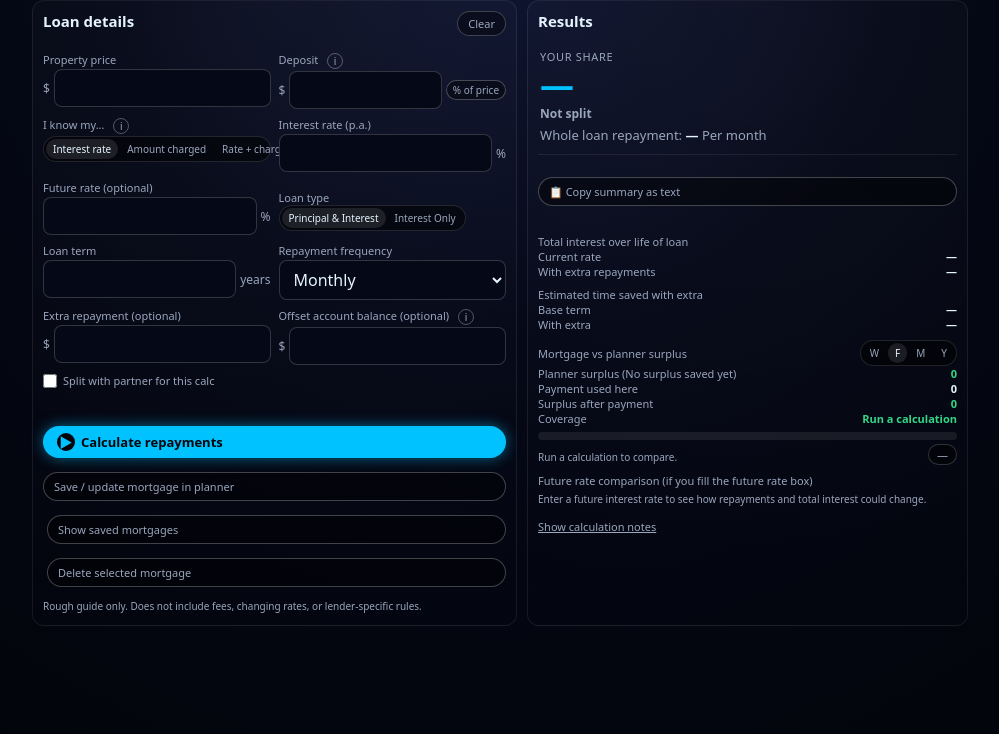
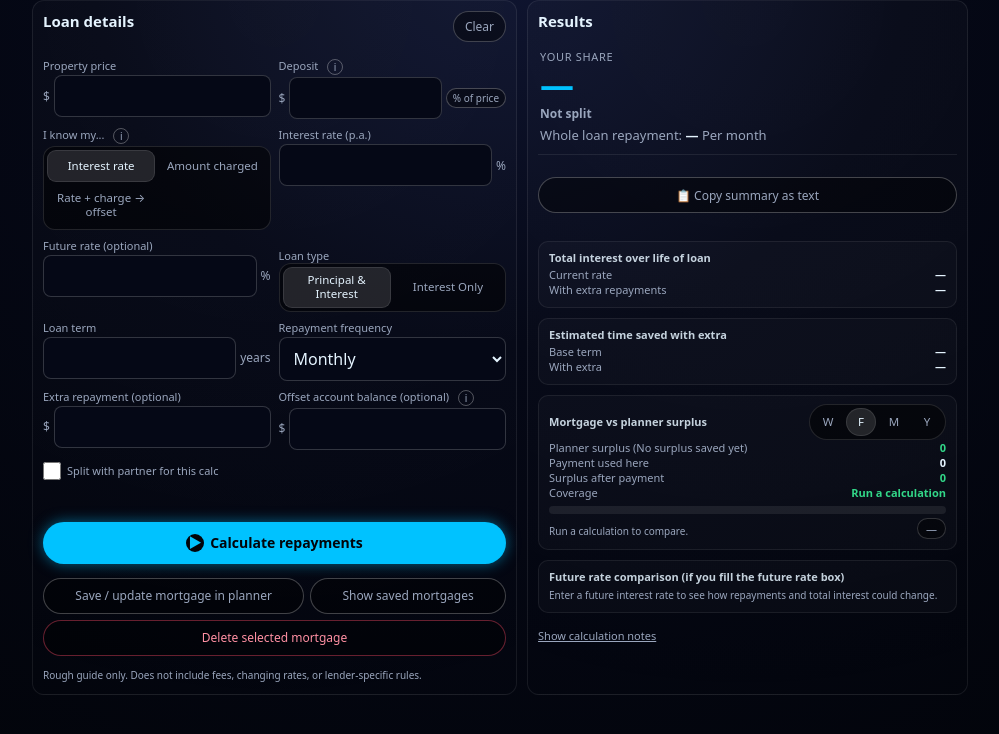
Before and after one commit to grantelliotwalker-coder/Needs-vs-Wants, a plain HTML site: page mortgageCalculator.html in a window 1280 px wide. Shown: the part 66-800 px from the top of the page, without its empty margins (140-1139 px from the left). Drawn offline with Linux system fonts and the light colour scheme.

Commit message:
Update mortgageCalculator.html

```diff
--- a/mortgageCalculator.html
+++ b/mortgageCalculator.html
@@ -94,7 +94,8 @@
 
     .pill-button {
       border-radius: 999px;
-      padding: 6px 12px;
+      padding: 7px 12px;
+      min-height: 32px;
       font-size: 13px;
       border: 1px solid rgba(255, 255, 255, 0.16);
       background: rgba(0, 0, 0, 0.4);
@@ -128,8 +129,11 @@
 
     .summary-toggle-button {
       border-radius: 999px;
-      padding: 4px 10px;
-      font-size: 11px;
+      padding: 6px 11px;
+      min-height: 30px;
+      display: inline-flex;
+      align-items: center;
+      font-size: 12px;
       border: 1px solid rgba(255, 255, 255, 0.22);
       background: rgba(0, 0, 0, 0.4);
       color: var(--muted);
@@ -213,28 +217,53 @@
     }
 
     .type-toggle {
-      display: inline-flex;
-      padding: 2px;
-      border-radius: 999px;
+      display: grid;
+      grid-template-columns: repeat(auto-fit, minmax(84px, 1fr));
+      width: 100%;
+      padding: 3px;
+      border-radius: 12px;
       background: rgba(0, 0, 0, 0.5);
       border: 1px solid rgba(255, 255, 255, 0.12);
-      gap: 2px;
+      gap: 3px;
+    }
+
+    /* Narrow, single-letter toggles (W/F/M/Y) don't need to stretch full
+       width or wrap - keep them compact and pill-shaped. */
+    .type-toggle.type-toggle-compact {
+      display: inline-grid;
+      grid-template-columns: repeat(4, minmax(30px, 1fr));
+      width: auto;
+      border-radius: 999px;
     }
 
     .type-option {
-      border-radius: 999px;
+      border-radius: 9px;
       border: none;
       background: transparent;
       color: var(--muted);
-      font-size: 10px;
-      padding: 3px 7px;
+      font-size: 11.5px;
+      line-height: 1.25;
+      padding: 6px 6px;
+      min-height: 32px;
       cursor: pointer;
-      white-space: nowrap;
+      white-space: normal;
+      word-break: normal;
+      display: flex;
+      align-items: center;
+      justify-content: center;
+      text-align: center;
+    }
+
+    .type-toggle-compact .type-option {
+      border-radius: 999px;
+      min-height: 28px;
+      padding: 5px 4px;
     }
 
     .type-option.active {
-      background: rgba(255, 255, 255, 0.1);
+      background: rgba(255, 255, 255, 0.12);
       color: var(--text);
+      box-shadow: 0 0 0 1px rgba(255, 255, 255, 0.1) inset;
     }
 
     .summary-row {
@@ -338,7 +367,8 @@
       background: #050816;
       border-radius: 8px;
       border: 1px solid rgba(255, 255, 255, 0.18);
-      padding: 7px 10px;
+      padding: 9px 10px;
+      min-height: 38px;
       color: var(--text);
       font-size: 16px;
       outline: none;
@@ -368,14 +398,16 @@
       background: var(--accent);
       border: none;
       color: #02040a;
-      padding: 7px 14px;
+      padding: 10px 14px;
+      min-height: 42px;
       border-radius: 999px;
       font-weight: 600;
-      font-size: 13px;
+      font-size: 14px;
       cursor: pointer;
       box-shadow: 0 0 14px rgba(0, 194, 255, 0.5);
       display: inline-flex;
       align-items: center;
+      justify-content: center;
       gap: 6px;
       white-space: nowrap;
     }
@@ -399,13 +431,16 @@
       border: 1px solid rgba(255, 255, 255, 0.25);
       background: rgba(0, 0, 0, 0.4);
       color: var(--muted);
-      padding: 6px 10px;
-      font-size: 11px;
+      padding: 8px 12px;
+      min-height: 36px;
+      font-size: 12px;
       cursor: pointer;
       display: inline-flex;
       align-items: center;
+      justify-content: center;
       gap: 6px;
-      white-space: nowrap;
+      white-space: normal;
+      text-align: center;
     }
 
     .secondary-btn.good {
@@ -416,6 +451,28 @@
     .secondary-btn.bad {
       border-color: rgba(255, 77, 106, 0.7);
       color: var(--danger);
+    }
+
+    .action-row {
+      display: flex;
+      flex-wrap: wrap;
+      gap: 6px;
+      margin-top: 6px;
+    }
+
+    .action-row .secondary-btn {
+      margin-top: 0;
+      flex: 1 1 auto;
+      justify-content: center;
+    }
+
+    .secondary-btn.danger-outline {
+      border-color: rgba(255, 77, 106, 0.4);
+      color: #ff90a3;
+    }
+
+    .secondary-btn.danger-outline:active {
+      border-color: rgba(255, 77, 106, 0.8);
     }
 
     .result-big {
@@ -726,6 +783,26 @@
       font-size: 11px;
       text-align: right;
     }
+
+    .results-stack {
+      display: flex;
+      flex-direction: column;
+      gap: 10px;
+    }
+
+    .result-block {
+      background: rgba(255, 255, 255, 0.025);
+      border: 1px solid rgba(255, 255, 255, 0.07);
+      border-radius: 10px;
+      padding: 8px 10px 10px;
+    }
+
+    .result-block .field-label {
+      font-weight: 600;
+      color: var(--text);
+      opacity: 0.85;
+      margin-bottom: 2px;
+    }
   </style>
 </head>
 <body>
@@ -919,12 +996,12 @@
 
             <!-- Split for calculator / affordability -->
             <div class="field-group">
-                <div class="field-inline">
-                    <input id="calcSplitCheckbox" type="checkbox" style="width:14px;height:14px;" />
+                <label class="field-inline" for="calcSplitCheckbox" style="cursor:pointer;padding:4px 0;">
+                    <input id="calcSplitCheckbox" type="checkbox" style="width:18px;height:18px;flex-shrink:0;" />
                     <span class="field-label" style="margin-left:2px;">
                         Split with partner for this calc
                     </span>
-                </div>
+                </label>
                 <div class="split-box" id="splitBox" style="display:none;">
                     <div class="field-label">Your share of the repayment</div>
                     <div class="field-inline" style="align-items:center;gap:8px;">
@@ -949,17 +1026,19 @@
           Calculate repayments
         </button>
 
+        <div class="action-row">
           <button class="secondary-btn" id="addToPlannerBtn">
             Save / update mortgage in planner
           </button>
 
-        <button class="secondary-btn" id="toggleSavedLoansBtn" style="margin-left:4px;">
+          <button class="secondary-btn" id="toggleSavedLoansBtn">
             Show saved mortgages
           </button>
 
-        <button class="secondary-btn" id="deleteMortgageBtn" style="margin-left:4px;">
+          <button class="secondary-btn danger-outline" id="deleteMortgageBtn">
             Delete selected mortgage
           </button>
+        </div>
 
         <div class="hidden-box" id="savedLoansBox">
           <div class="field-label">Mortgages saved into your planner from this tool</div>
@@ -1005,8 +1084,8 @@
         </button>
         <div class="note" id="copySummaryStatus"></div>
 
-        <div style="display:flex;flex-direction:column;gap:8px;">
-          <div>
+        <div class="results-stack">
+          <div class="result-block">
             <div class="field-label">Total interest over life of loan</div>
             <div class="mini-row">
               <span class="mini-label">Current rate</span>
@@ -1019,7 +1098,7 @@
             <div class="note" id="offsetNote" style="display:none;"></div>
           </div>
 
-          <div>
+          <div class="result-block">
             <div class="field-label">Estimated time saved with extra</div>
             <div class="mini-row">
               <span class="mini-label">Base term</span>
@@ -1031,10 +1110,10 @@
             </div>
           </div>
 
-          <div>
+          <div class="result-block">
             <div style="display:flex;justify-content:space-between;align-items:center;gap:8px;flex-wrap:wrap;">
               <div class="field-label">Mortgage vs planner surplus</div>
-              <div class="type-toggle" id="viewToggle">
+              <div class="type-toggle type-toggle-compact" id="viewToggle">
                 <button class="type-option" data-view="weekly">W</button>
                 <button class="type-option active" data-view="fortnightly">F</button>
                 <button class="type-option" data-view="monthly">M</button>
@@ -1067,7 +1146,7 @@
             </div>
           </div>
 
-          <div>
+          <div class="result-block">
             <div class="field-label">
               Future rate comparison (if you fill the future rate box)
             </div>
@@ -1100,9 +1179,9 @@
               <strong>How this calculator works</strong>
               <ul>
                 <li>Loan amount = property price minus your deposit.</li>
-                <li>Repayments use a standard amortising loan formula based on your rate, term, and chosen frequency.</li>
+                <li>Repayments use a standard amortising loan formula for Principal &amp; Interest, based on your rate, term, and chosen frequency. Interest Only repayments are calculated as simple interest on the balance each period instead.</li>
                 <li>Extra repayments are added on top of the base repayment and then used to simulate an earlier payoff.</li>
-                <li>“Your mortgage share” uses half the repayment if the split box is ticked.</li>
+                <li>“Your mortgage share” uses your entered split percentage (50/50 by default, adjustable) if the split box is ticked.</li>
                 <li>“Mortgage vs planner surplus” compares your share to the surplus stored in your main planner for W/F/M/Y.</li>
                 <li>The future rate view re-runs the same formula at the alternative rate so you can see how sensitive the loan is to rate changes.</li>
               </ul>
```
Lines whose indentation alone changed are shown as unchanged.
